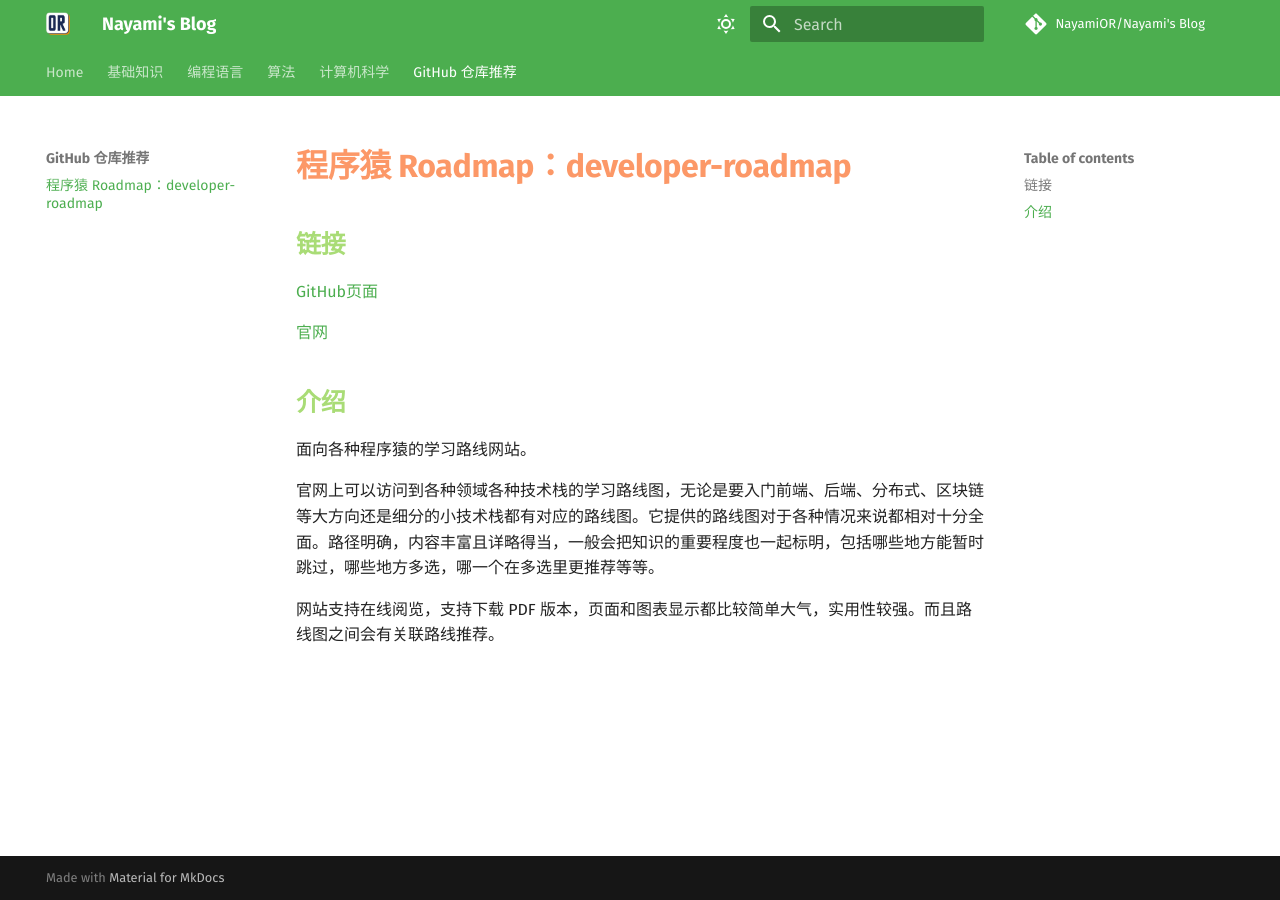
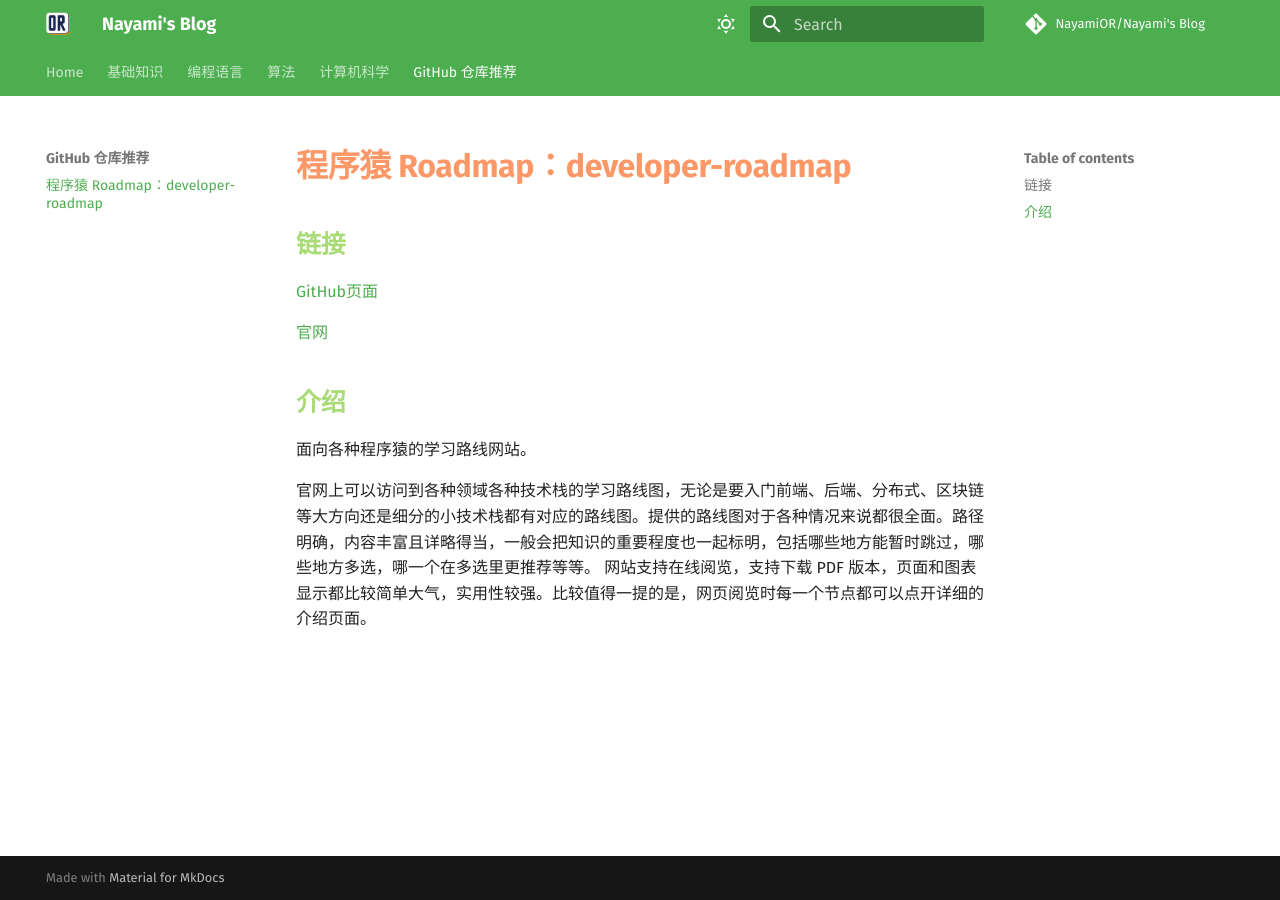
Before and after one commit to NayamiOR/nayamis-blog, an MkDocs documentation site: the page built from docs/Github/developer-roadmap.md, in a window 1280 px wide. Built offline with MkDocs 1.6.1 and Material for MkDocs 9.7.7, drawn with Linux system fonts in a browser that asks for light colours; some web fonts are replaced; comment, search, counter and statistics services are not loaded.

Commit message:
vault backup: 2023-12-29 20:19:27

```diff
--- a/docs/Github/developer-roadmap.md
+++ b/docs/Github/developer-roadmap.md
@@ -10,6 +10,5 @@
 
 面向各种程序猿的学习路线网站。
 
-官网上可以访问到各种领域各种技术栈的学习路线图，无论是要入门前端、后端、分布式、区块链等大方向还是细分的小技术栈都有对应的路线图。它提供的路线图对于各种情况来说都相对十分全面。路径明确，内容丰富且详略得当，一般会把知识的重要程度也一起标明，包括哪些地方能暂时跳过，哪些地方多选，哪一个在多选里更推荐等等。
-
-网站支持在线阅览，支持下载 PDF 版本，页面和图表显示都比较简单大气，实用性较强。而且路线图之间会有关联路线推荐。
+官网上可以访问到各种领域各种技术栈的学习路线图，无论是要入门前端、后端、分布式、区块链等大方向还是细分的小技术栈都有对应的路线图。提供的路线图对于各种情况来说都很全面。路径明确，内容丰富且详略得当，一般会把知识的重要程度也一起标明，包括哪些地方能暂时跳过，哪些地方多选，哪一个在多选里更推荐等等。
+网站支持在线阅览，支持下载 PDF 版本，页面和图表显示都比较简单大气，实用性较强。比较值得一提的是，网页阅览时每一个节点都可以点开详细的介绍页面。
```
